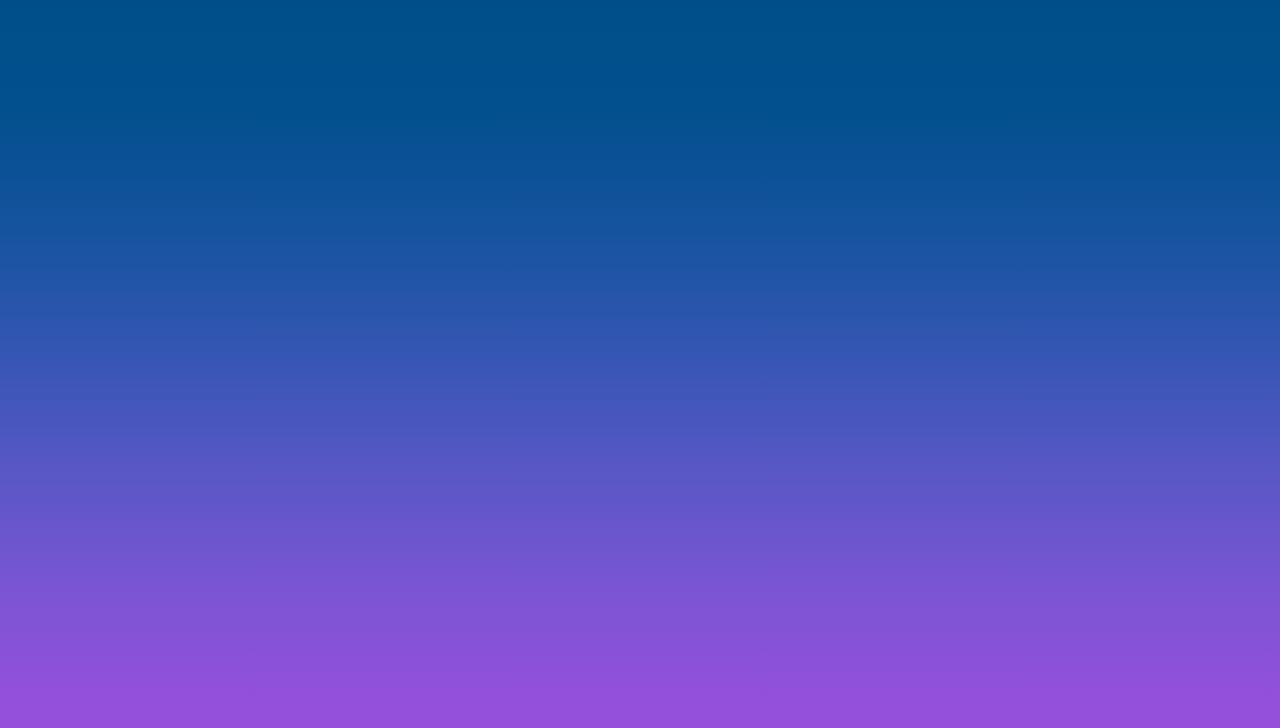
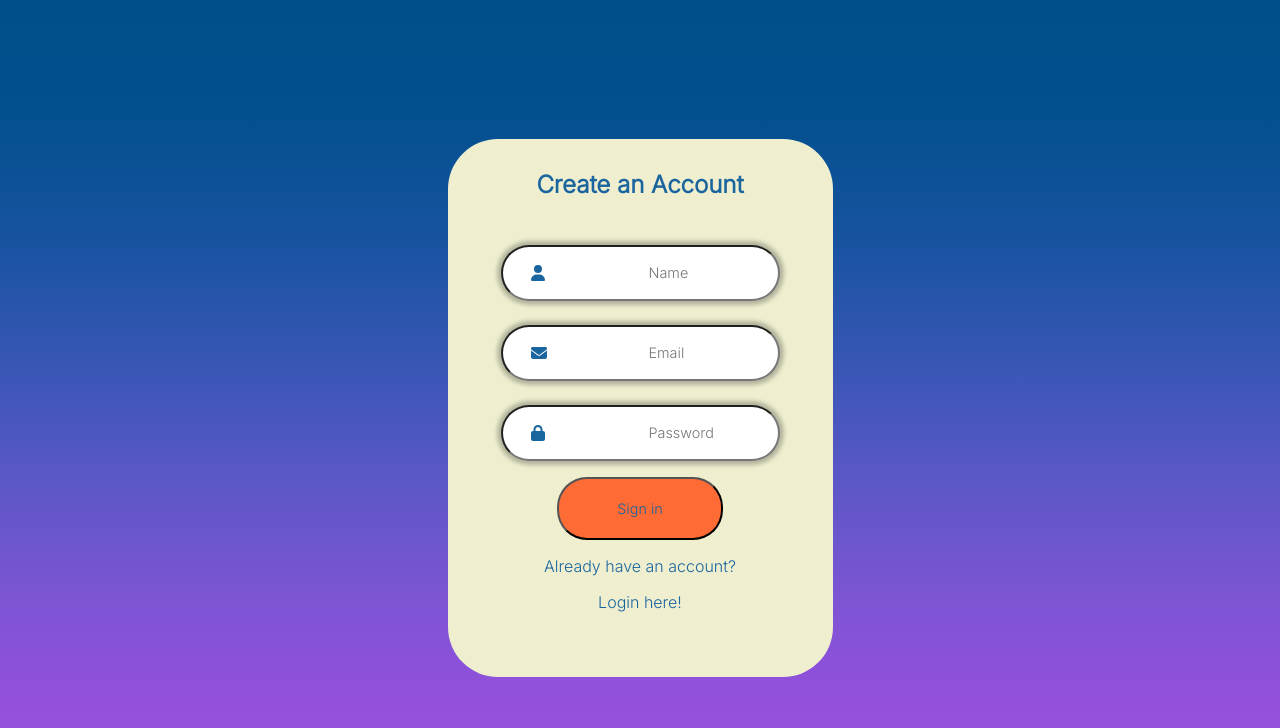
Before and after one commit to kbongco/creatine-reminder-4-u, a React (Vite) app: page /sign-up in a window 1280 px wide. Before the commit this address had no page. Shown: the top 728 px of the page. Built offline with nearby package versions, Linux system fonts and the light colour scheme.

Commit message:
completed UI of sign up page time to add some state and such

```diff
--- a/src/Containers/MainContainer.tsx
+++ b/src/Containers/MainContainer.tsx
@@ -1,6 +1,7 @@
 import Welcome from "../Screens/Welcome/Welcome";
 import { useRoutes } from 'react-router-dom';
 import Login from "../Screens/Login/Login";
+import Signup from "../Screens/Signup/Signup";
 
 export default function MainContainer() {
   return (
@@ -8,7 +9,8 @@ export default function MainContainer() {
       {
         useRoutes([
         {path: '/', element: <Welcome/>},
-          { path: '/login', element: <Login/> }
+          { path: '/login', element: <Login /> },
+          {path: '/sign-up', element: <Signup/>}
         ])
       }
     </>
--- a/src/Screens/Login/Login.scss
+++ b/src/Screens/Login/Login.scss
@@ -6,7 +6,7 @@
   align-items: center;
 
   .cardbody-login-container {
-    margin-top: 24px;
+    margin-top: 8px;
 
     .cardbody-login-input-container {
       .cardbody-email-container,
--- /dev/null
+++ b/src/Screens/Signup/Signup.scss
@@ -0,0 +1,29 @@
+.signup-page-container {
+  height: 100vh;
+  display: flex;
+  justify-content: center;
+  align-items: center;
+
+  .signup-card-body-container {
+    .sign-up-form-inputs {
+      display: flex;
+      justify-content: center;
+      flex-direction: column;
+      align-items: center;
+
+      .sign-up-middle-input-container {
+        margin-top: 8px;
+        margin-bottom: 8px;
+      }
+    }
+
+    .signup-button-container {
+      display: flex;
+      justify-content: center;
+    }
+  }
+
+  .signup-card-footer {
+    text-align: center;
+  }
+}
--- /dev/null
+++ b/src/Screens/Signup/Signup.tsx
@@ -0,0 +1,65 @@
+import { FontAwesomeIcon } from "@fortawesome/react-fontawesome";
+import Card from "../../components/Card/Card";
+import Input from "../../components/Input/Input";
+import { faEnvelope, faLock, faUser } from "@fortawesome/free-solid-svg-icons";
+import './Signup.scss';
+import Button from "../../components/Button/Button";
+import { ButtonSizes } from "../../enums/component-enums";
+import { useState } from "react";
+
+export default function Signup() {
+  const [name, setName] = useState('');
+  const [email, setEmail] = useState('');
+  const [password, setPassword] = useState('');
+  const signupTitle = 'Create an Account'
+  const signupCardBoy = (
+    <div className='signup-card-body-container'>
+      <div className='sign-up-form-inputs'>
+        <Input
+          inputStyle="large-and-wide"
+          placeholder="Name"
+          icon={<FontAwesomeIcon icon={faUser} />}
+          />
+          <div className='sign-up-middle-input-container'>
+        <Input
+          inputStyle="large-and-wide"
+          placeholder="Email"
+          icon={<FontAwesomeIcon icon={faEnvelope} />}
+          />
+                    </div>
+        <Input
+          inputStyle='large-and-wide'
+          icon={<FontAwesomeIcon icon={faLock} />}
+          placeholder="Password"
+          type='password'
+        />
+      </div>
+      <div className='signup-button-container'>
+      <Button
+            label='Sign in'
+            size={ButtonSizes.Default}
+          />
+      </div>
+    </div>
+  )
+
+  const signupFooter = (
+    <div className='signup-card-footer'>
+      <p>Already have an account? </p>
+      <p>Login here!</p>
+    </div>
+  )
+
+  return (
+    <>
+      <div className='signup-page-container'>
+        <Card
+          header={signupTitle}
+          body={signupCardBoy}
+          footer={signupFooter}
+          size='large-card'
+        />
+      </div>
+    </>
+  )
+}
--- a/src/components/Card/Card.scss
+++ b/src/components/Card/Card.scss
@@ -54,7 +54,7 @@
       height: 480px;
 
       .card-header {
-        height: 80px;
+        height: 90px;
         display: flex;
         justify-content: center;
         align-items: center;
--- a/src/components/Card/Card.tsx
+++ b/src/components/Card/Card.tsx
@@ -16,7 +16,7 @@ export default function Card({ header, body, footer, size }: CardProps) {
           <p>{footer}</p>
         </div>
       </div>
-      '</div>
+    </div>
   </>
   )
 }
--- a/src/index.css
+++ b/src/index.css
@@ -1,8 +1,5 @@
 @import url('https://fonts.googleapis.com/css2?family=Inter:wght@300&family=Montserrat+Alternates:wght@700&family=Nunito+Sans:opsz,wght@6..12,300&display=swap');
 body{
-  /* background: linear-gradient(0deg, rgba(106,73,207,0.989233193277311) 37%, rgba(0,78,137,1) 71%, rgba(26,101,158,1) 97%);
-   */
-   /* background: linear-gradient(to bottom, rgba(106,73,207,0.989233193277311) 37%, rgba(0,78,137,1) 71%, rgba(26,101,158,1) 97%); */
    height: 100vh;
    background: linear-gradient(360deg, #9d4edd, #9350db, #7955d3, #5757c5, #3456b3, #16539f, #03508f, #004e89);
 }
```
